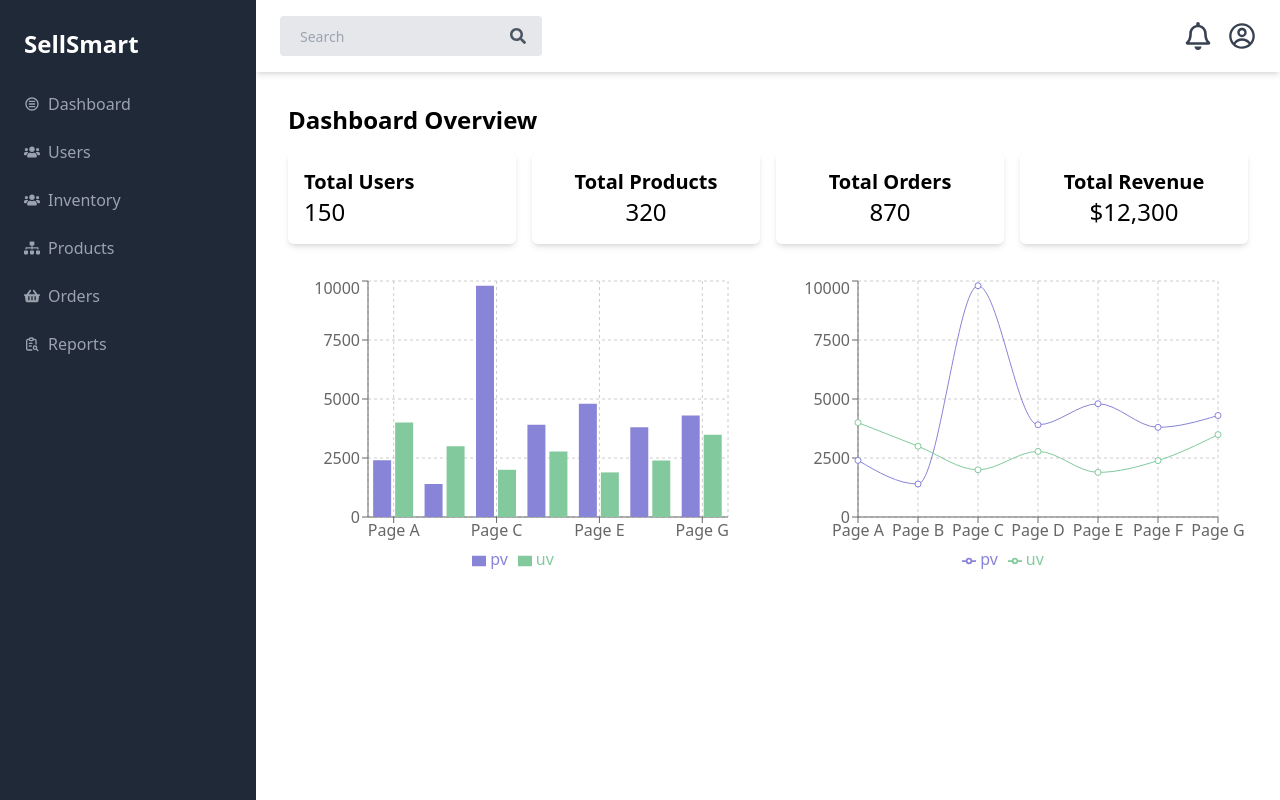
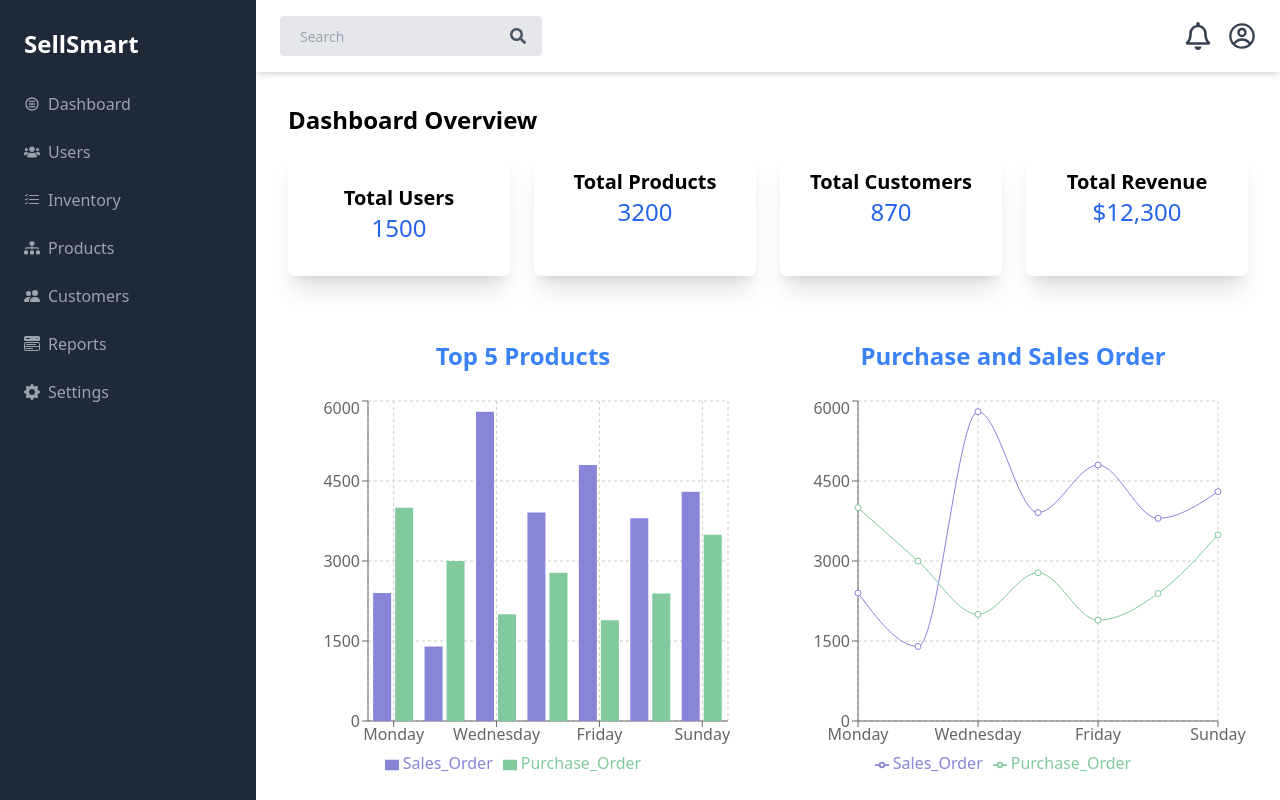
Before and after one commit to Ishahtech/SellSmart, a React (Vite) app: page /admin in a window 1280 px wide. Built offline with nearby package versions, Linux system fonts and the light colour scheme.

Commit message:
feat: charts added

```diff
--- a/src/components/AdminDashboard/Content.jsx
+++ b/src/components/AdminDashboard/Content.jsx
@@ -1,48 +1,59 @@
-import React from 'react'
-import { BarChart, Bar, XAxis, YAxis, CartesianGrid, Tooltip, Legend, ResponsiveContainer, LineChart, Line } from 'recharts';
+import React from "react";
+import {
+  BarChart,
+  Bar,
+  XAxis,
+  YAxis,
+  CartesianGrid,
+  Tooltip,
+  Legend,
+  ResponsiveContainer,
+  LineChart,
+  Line,
+} from "recharts";
 
 function Content() {
   const data = [
     {
-      name: 'Page A',
-      uv: 4000,
-      pv: 2400,
+      name: "Monday",
+      Purchase_Order: 4000,
+      Sales_Order: 2400,
       amt: 2400,
     },
     {
-      name: 'Page B',
-      uv: 3000,
-      pv: 1398,
+      name: "Tuesday",
+      Purchase_Order: 3000,
+      Sales_Order: 1398,
       amt: 2210,
     },
     {
-      name: 'Page C',
-      uv: 2000,
-      pv: 9800,
+      name: "Wednesday",
+      Purchase_Order: 2000,
+      Sales_Order: 5800,
       amt: 2290,
     },
     {
-      name: 'Page D',
-      uv: 2780,
-      pv: 3908,
+      name: "Thursday",
+      Purchase_Order: 2780,
+      Sales_Order: 3908,
       amt: 2000,
     },
     {
-      name: 'Page E',
-      uv: 1890,
-      pv: 4800,
+      name: "Friday",
+      Purchase_Order: 1890,
+      Sales_Order: 4800,
       amt: 2181,
     },
     {
-      name: 'Page F',
-      uv: 2390,
-      pv: 3800,
+      name: "Saturday",
+      Purchase_Order: 2390,
+      Sales_Order: 3800,
       amt: 2500,
     },
     {
-      name: 'Page G',
-      uv: 3490,
-      pv: 4300,
+      name: "Sunday",
+      Purchase_Order: 3490,
+      Sales_Order: 4300,
       amt: 2100,
     },
   ];
@@ -51,27 +62,36 @@ function Content() {
     <>
       <div className="p-4 w-full">
         <h2 className="text-2xl font-bold mb-4">Dashboard Overview</h2>
-        <div className="grid grid-cols-1 md:grid-cols-2 lg:grid-cols-4 gap-4">
-          <div className="bg-white p-4 rounded-md shadow-md">
+        <div className="grid grid-cols-1 md:grid-cols-2 lg:grid-cols-4 gap-4 md:gap-6">
+          <div className="p-8 text-center rounded-md shadow-xl">
             <h3 className="text-xl font-semibold">Total Users</h3>
-            <p className="text-2xl">150</p>
+            <p className="text-2xl text-blue-600">1500</p>
           </div>
-          <div className="bg-white p-4 rounded-md shadow-md">
-            <h3 className="text-xl text-center font-semibold">Total Products</h3>
-            <p className="text-2xl text-center">320</p>
+          <div className="bg-white p-4 text-center rounded-md shadow-xl">
+            <h3 className="text-xl text-center font-semibold">
+              Total Products
+            </h3>
+            <p className="text-2xl text-blue-600">3200</p>
           </div>
-          <div className="bg-white p-4 rounded-md shadow-md text-center">
-            <h3 className="text-xl font-semibold">Total Orders</h3>
-            <p className="text-2xl">870</p>
+          <div className="bg-white p-4 rounded-md shadow-xl text-center">
+            <h3 className="text-xl font-semibold">Total Customers</h3>
+            <p className="text-2xl text-blue-600">870</p>
           </div>
-          <div className="bg-white p-4 text-center rounded-md shadow-md">
+          <div className="bg-white p-4 text-center rounded-md shadow-xl">
             <h3 className="text-xl font-semibold">Total Revenue</h3>
-            <p className="text-2xl">$12,300</p>
+            <p className="text-2xl text-blue-600">$12,300</p>
           </div>
         </div>
 
-        <div className="charts grid grid-cols-1 md:grid-cols-2 gap-5 mt-15 md:mt-8 h-[300px]">
+        <div className="charts grid grid-cols-1 md:grid-cols-2 gap-5 mt-20 md:mt-8 h-[300px]">
+          <div className="justify-center text-center h-96 mt-8">
+            <h2 className="text-blue-500 text-2xl font-bold mb-6">
+              {" "}
+              Top 5 Products
+            </h2>
+
             <ResponsiveContainer width="100%" height="100%">
+              <span></span>
               <BarChart
                 data={data}
                 margin={{
@@ -86,10 +106,17 @@ function Content() {
                 <YAxis />
                 <Tooltip />
                 <Legend />
-              <Bar dataKey="pv" fill="#8884d8" />
-              <Bar dataKey="uv" fill="#82ca9d" />
+                <Bar dataKey="Sales_Order" fill="#8884d8" />
+                <Bar dataKey="Purchase_Order" fill="#82ca9d" />
               </BarChart>
             </ResponsiveContainer>
+          </div>
+
+          <div className="justify-center text-center h-96 mt-8">
+            <h2 className="text-blue-500 text-2xl font-bold mb-6">
+              {" "}
+              Purchase and Sales Order
+            </h2>
 
             <ResponsiveContainer width="100%" height="100%">
               <LineChart
@@ -106,14 +133,24 @@ function Content() {
                 <YAxis />
                 <Tooltip />
                 <Legend />
-              <Line type="monotone" dataKey="pv" stroke="#8884d8" activeDot={{ r: 8 }} />
-              <Line type="monotone" dataKey="uv" stroke="#82ca9d" />
+                <Line
+                  type="monotone"
+                  dataKey="Sales_Order"
+                  stroke="#8884d8"
+                  activeDot={{ r: 8 }}
+                />
+                <Line
+                  type="monotone"
+                  dataKey="Purchase_Order"
+                  stroke="#82ca9d"
+                />
               </LineChart>
             </ResponsiveContainer>
           </div>
         </div>
+      </div>
     </>
-  )
+  );
 }
 
-export default Content
+export default Content;
--- a/src/components/AdminDashboard/sidebar.jsx
+++ b/src/components/AdminDashboard/sidebar.jsx
@@ -1,8 +1,8 @@
 import React from "react";
-// import { IoMdMenu } from "react-icons/io";
 import { CgMenuRound } from "react-icons/cg";
-import { FaUsers, FaSitemap, FaShoppingBasket } from "react-icons/fa";
-import { TbReportSearch } from "react-icons/tb";
+import { FaUsers, FaSitemap } from "react-icons/fa";
+import { BsCart3, BsListCheck,  BsMenuButtonWideFill, BsFillGearFill, BsPeopleFill } from "react-icons/bs";
+
 
 const Sidebar = ({ isActive, toggleSidebar }) => {
   return (
@@ -25,8 +25,8 @@ const Sidebar = ({ isActive, toggleSidebar }) => {
                 Users
               </a>
             </li>
-            <li className="flex items-center px-4 py-2 text-gray-400 hover:bg-gray-700 hover:text-white rounded-md">
-              <FaUsers />
+            <li className="flex items-center px-4 py-2 text-bold text-gray-400 hover:bg-gray-700 hover:text-white rounded-md">
+              <BsListCheck  />
               <a href="#" className="ml-2">
                 Inventory
               </a>
@@ -37,15 +37,21 @@ const Sidebar = ({ isActive, toggleSidebar }) => {
               </a>
             </li>
             <li className="flex items-center px-4 py-2 text-gray-400 hover:bg-gray-700 hover:text-white rounded-md">
-            <FaShoppingBasket /><a href="#" className="ml-2">
-                Orders
+            <BsPeopleFill  /><a href="#" className="ml-2">
+                 Customers
               </a>
             </li>
             <li className="flex items-center px-4 py-2 text-gray-400 hover:bg-gray-700 hover:text-white rounded-md">
-            <TbReportSearch /><a href="#" className="ml-2">
+            <BsMenuButtonWideFill /><a href="#" className="ml-2">
                  Reports
               </a>
             </li>
+            <li className="flex items-center px-4 py-2 text-gray-400 hover:bg-gray-700 hover:text-white rounded-md">
+            <BsFillGearFill  /><a href="#" className="ml-2">
+                 Settings
+              </a>
+            </li>
+
           </ul>
           {/* <button className='absolute top-4 right-4 lg:hidden'>
             <IoMdMenu className='w-7 h-7 text-blue-900'/>
```
Lines whose indentation alone changed are shown as unchanged.
